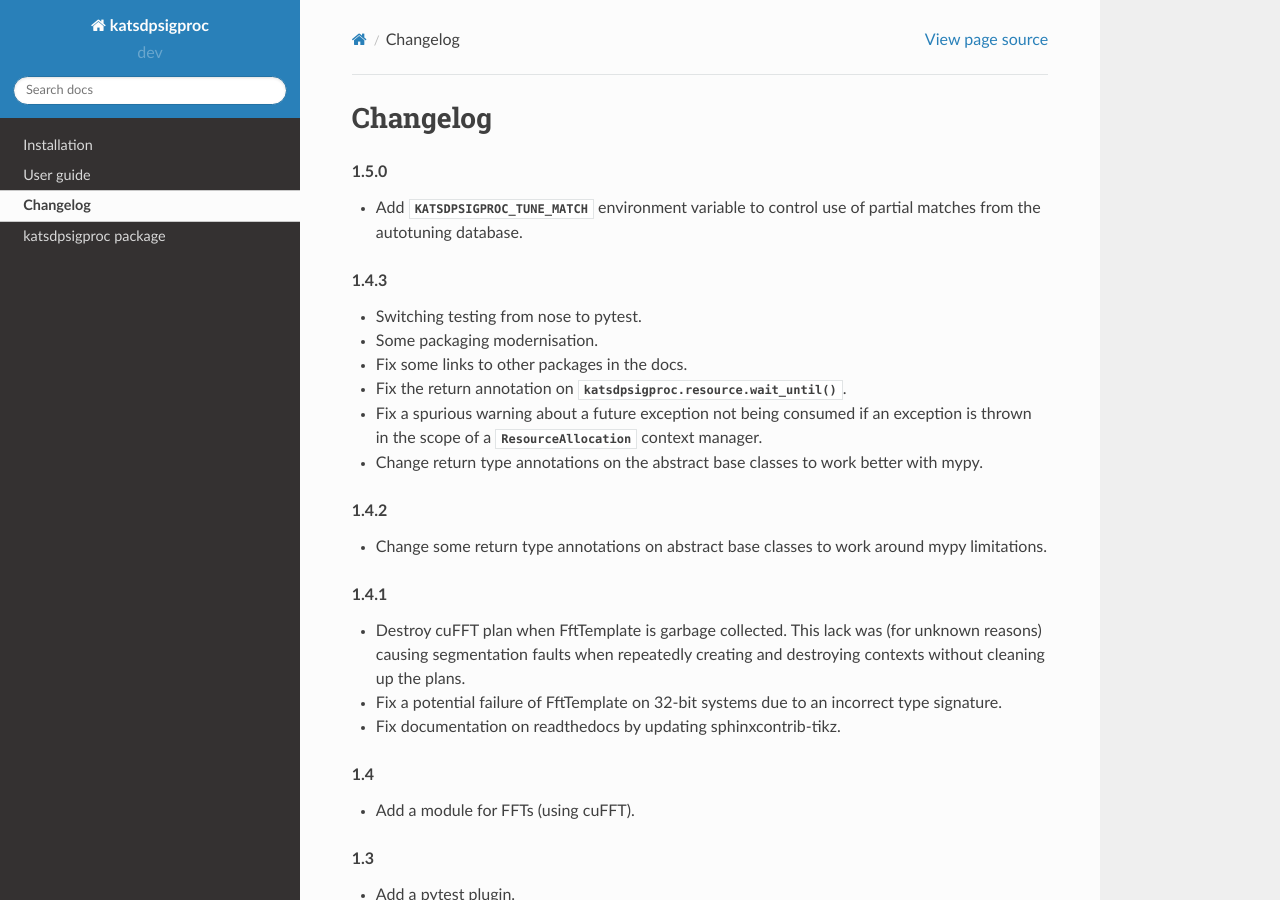
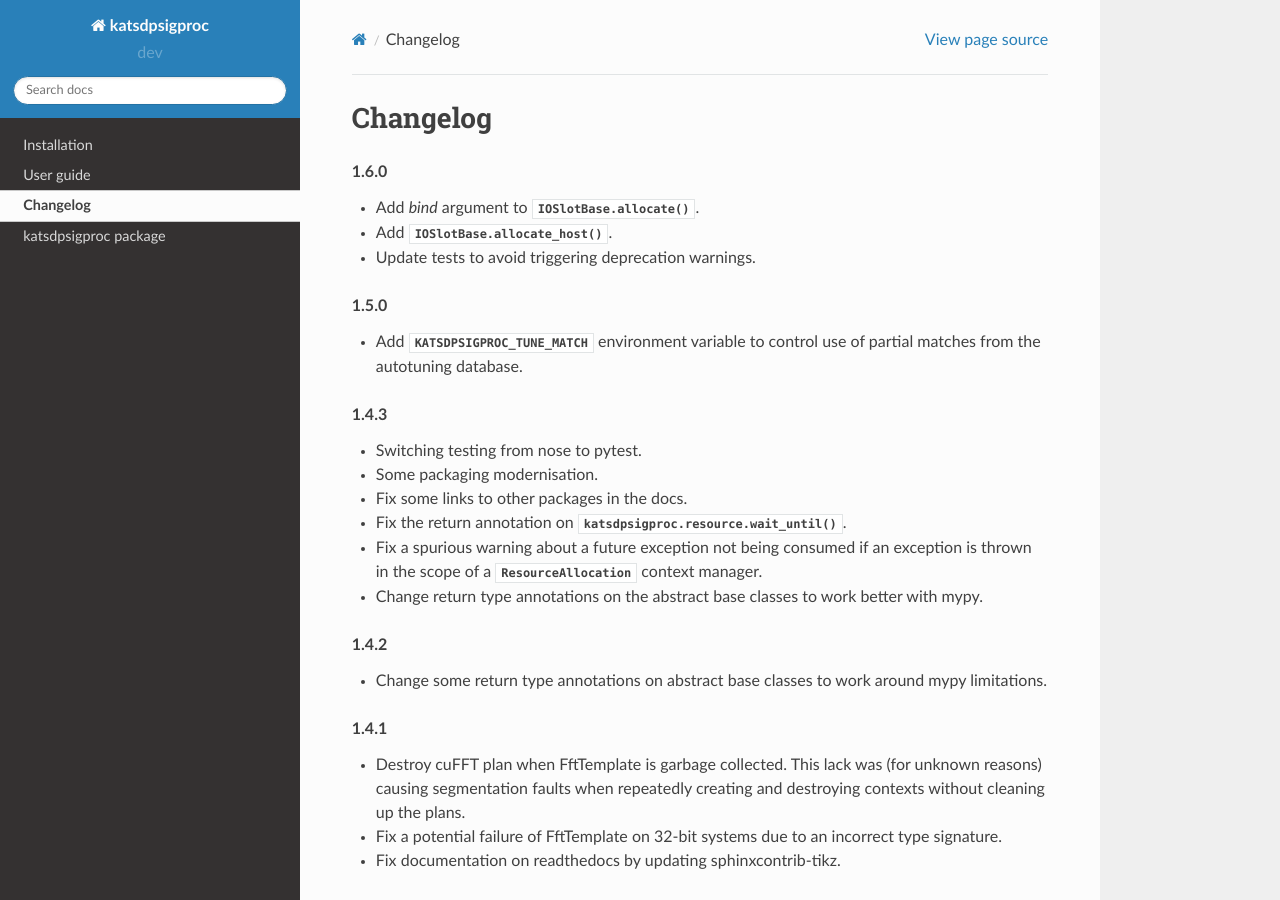
Before and after one commit to ska-sa/katsdpsigproc, a Sphinx documentation site: the page built from doc/changelog.rst, in a window 1280 px wide and 900 px high. Built offline with Sphinx 7.4.7 and the Read the Docs theme 2.0.0, drawn with Linux system fonts in a browser that asks for light colours.

Commit message:
Write changelog for 1.6.0 release

```diff
--- a/doc/changelog.rst
+++ b/doc/changelog.rst
@@ -1,5 +1,11 @@
 Changelog
 =========
+
+.. rubric:: 1.6.0
+
+- Add `bind` argument to :meth:`.IOSlotBase.allocate`.
+- Add :meth:`.IOSlotBase.allocate_host`.
+- Update tests to avoid triggering deprecation warnings.
 
 .. rubric:: 1.5.0
 
```
